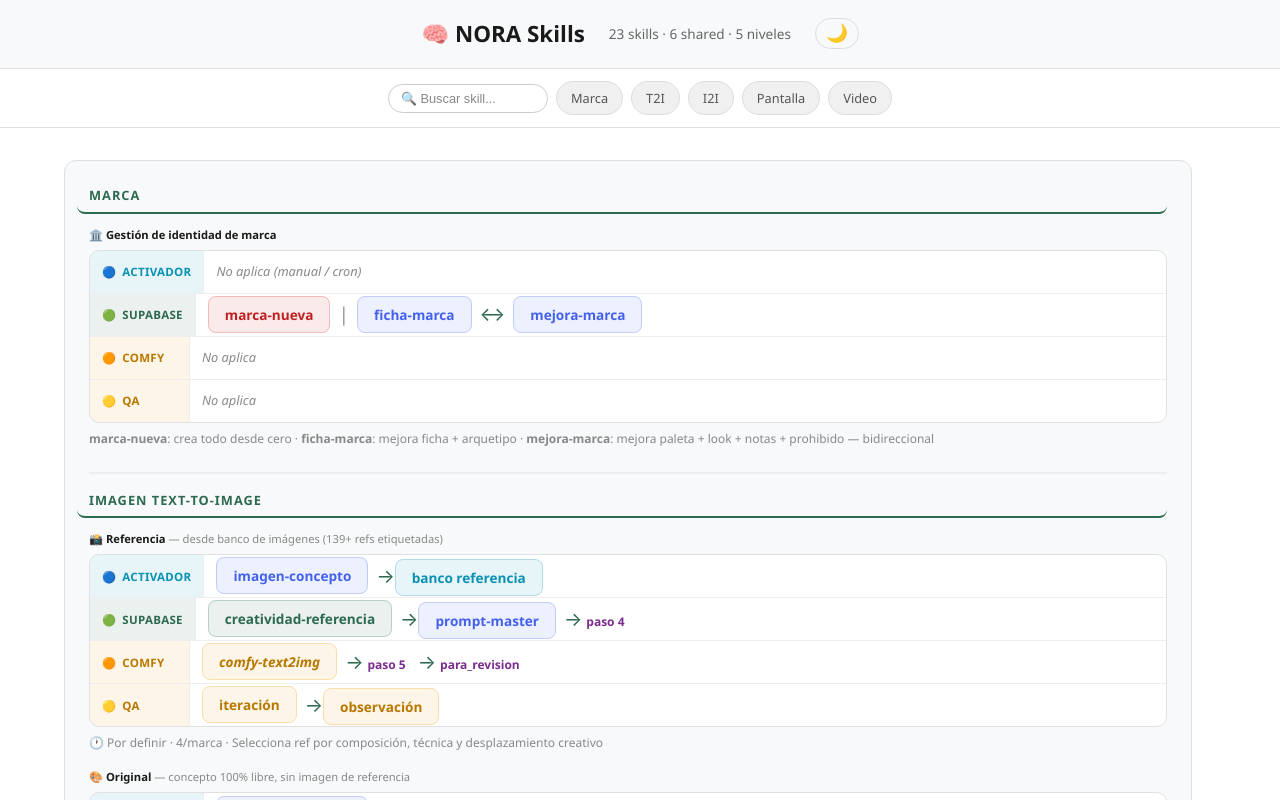
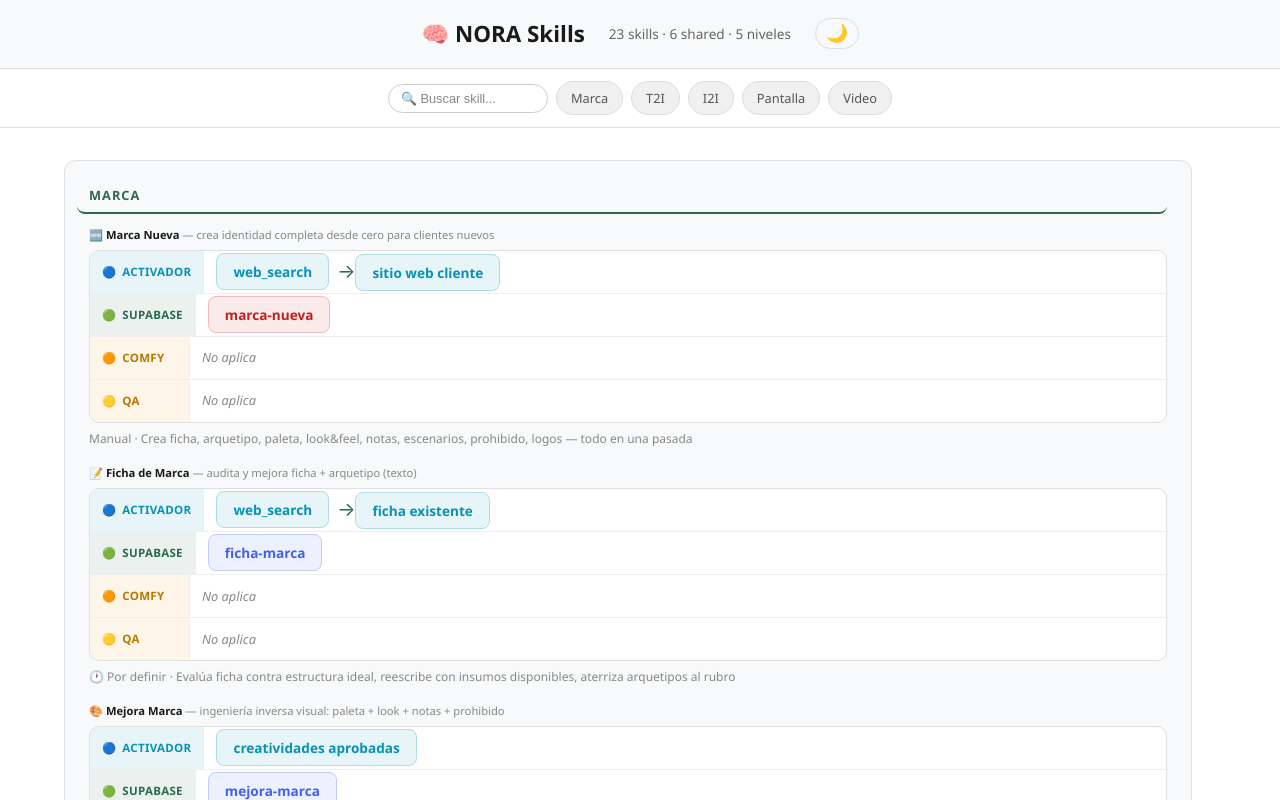
Before and after one commit to anywheretower/nora-dashboard, a React (Vite) app: page / in a window 1280 px wide. Shown: the top 800 px of the page. Built offline with nearby package versions, Linux system fonts and the light colour scheme.

Commit message:
feat: separate marca flows into 3 individual cards

```diff
--- a/src/components/FlowDiagram.jsx
+++ b/src/components/FlowDiagram.jsx
@@ -1,5 +1,5 @@
 import FlowCard from './FlowCard'
-import { textToImageFlows, imgToImgFlow, videoMGFlow, videoAIFlow, marcaFlow, legend } from '../data/flows'
+import { textToImageFlows, imgToImgFlow, videoMGFlow, videoAIFlow, marcaFlows, legend } from '../data/flows'
 
 export default function FlowDiagram({ selectedBox, onSelectBox, selectedTitle, onSelectTitle, searchQuery }) {
   const q = (searchQuery || '').toLowerCase().trim()
@@ -15,14 +15,17 @@
         Marca
       </div>
 
+      {marcaFlows.map((flow) => (
         <FlowCard
-        flow={marcaFlow}
+          key={flow.id}
+          flow={flow}
           selectedBox={selectedBox}
           onSelectBox={onSelectBox}
           selectedTitle={selectedTitle}
           onSelectTitle={onSelectTitle}
           searchQuery={q}
         />
+      ))}
 
       {/* Separator */}
       <div className="flow-separator" />
--- a/src/data/flowDetails.js
+++ b/src/data/flowDetails.js
@@ -145,6 +145,27 @@
     description: 'Búsqueda en internet (Brave API) para descubrir efemérides, feriados y fechas comerciales relevantes al rubro de cada marca en los próximos 15 días.',
     color: 'var(--flow-input-color)',
   },
+  'sitio web cliente': {
+    type: 'input',
+    title: 'Sitio Web del Cliente',
+    icon: '🌐',
+    description: 'Página web del cliente. Se analiza para extraer identidad visual, propuesta de valor, servicios, tono de comunicación y público objetivo.',
+    color: 'var(--flow-input-color)',
+  },
+  'ficha existente': {
+    type: 'input',
+    title: 'Ficha Existente',
+    icon: '📄',
+    description: 'Ficha de marca actual en Supabase. Se evalúa contra la estructura ideal de 13 secciones para identificar vacíos y oportunidades de mejora.',
+    color: 'var(--flow-input-color)',
+  },
+  'creatividades aprobadas': {
+    type: 'input',
+    title: 'Creatividades Aprobadas',
+    icon: '✅',
+    description: 'Creatividades con condicion=resultado_final. Se analizan visualmente para extraer patrones que funcionan y mejorar las instrucciones escritas de marca (paleta, look&feel, notas, prohibido).',
+    color: 'var(--flow-input-color)',
+  },
 }
 
 // Info cards for non-skill items
--- a/src/data/flowSummaries.js
+++ b/src/data/flowSummaries.js
@@ -29,6 +29,27 @@
     icon: '🏛️',
     description: 'Gestión de identidad de marca. Onboarding, auditoría de ficha, mejora visual por ingeniería inversa.',
     cronSkills: ['ficha-marca', 'mejora-marca'],
+    scriptIds: [],
+  },
+  'marca-nueva': {
+    label: '🆕 Marca Nueva',
+    icon: '🆕',
+    description: 'Crea identidad completa desde cero para clientes nuevos: ficha, arquetipo, paleta, look&feel, notas, escenarios, prohibido, logos.',
+    cronSkills: [],
+    scriptIds: [],
+  },
+  'ficha-marca': {
+    label: '📝 Ficha de Marca',
+    icon: '📝',
+    description: 'Audita y mejora ficha + arquetipo (texto). Evalúa contra estructura ideal, reescribe con insumos disponibles.',
+    cronSkills: ['ficha-marca'],
+    scriptIds: [],
+  },
+  'mejora-marca': {
+    label: '🎨 Mejora Marca',
+    icon: '🎨',
+    description: 'Ingeniería inversa visual: analiza creatividades aprobadas para mejorar paleta, look&feel, notas generales y contenido prohibido.',
+    cronSkills: ['mejora-marca'],
     scriptIds: [],
   },
 
--- a/src/data/flows.js
+++ b/src/data/flows.js
@@ -123,18 +123,47 @@
   },
 }
 
-export const marcaFlow = {
-  id: 'marca',
-  icon: '🏛️',
-  title: 'Gestión de identidad de marca',
-  note: '<strong>marca-nueva</strong>: crea todo desde cero · <strong>ficha-marca</strong>: mejora ficha + arquetipo · <strong>mejora-marca</strong>: mejora paleta + look + notas + prohibido — bidireccional',
-  levels: {
-    activador: [{ type: 'na', text: 'No aplica (manual / cron)' }],
-    supabase: [{ type: 'pub', text: 'marca-nueva' }, { type: 'separator', text: '|' }, { type: 'support', text: 'ficha-marca' }, { type: 'bidirectional', text: '↔' }, { type: 'support', text: 'mejora-marca' }],
-    comfy: [{ type: 'na', text: 'No aplica' }],
-    qa: [{ type: 'na', text: 'No aplica' }],
+export const marcaFlows = [
+  {
+    id: 'marca-nueva',
+    icon: '🆕',
+    title: 'Marca Nueva',
+    subtitle: '— crea identidad completa desde cero para clientes nuevos',
+    note: 'Manual · Crea ficha, arquetipo, paleta, look&feel, notas, escenarios, prohibido, logos — todo en una pasada',
+    levels: {
+      activador: [{ type: 'input', text: 'web_search' }, { type: 'input', text: 'sitio web cliente' }],
+      supabase: [{ type: 'pub', text: 'marca-nueva' }],
+      comfy: [{ type: 'na', text: 'No aplica' }],
+      qa: [{ type: 'na', text: 'No aplica' }],
+    },
   },
-}
+  {
+    id: 'ficha-marca',
+    icon: '📝',
+    title: 'Ficha de Marca',
+    subtitle: '— audita y mejora ficha + arquetipo (texto)',
+    note: '🕐 Por definir · Evalúa ficha contra estructura ideal, reescribe con insumos disponibles, aterriza arquetipos al rubro',
+    levels: {
+      activador: [{ type: 'input', text: 'web_search' }, { type: 'input', text: 'ficha existente' }],
+      supabase: [{ type: 'support', text: 'ficha-marca' }],
+      comfy: [{ type: 'na', text: 'No aplica' }],
+      qa: [{ type: 'na', text: 'No aplica' }],
+    },
+  },
+  {
+    id: 'mejora-marca',
+    icon: '🎨',
+    title: 'Mejora Marca',
+    subtitle: '— ingeniería inversa visual: paleta + look + notas + prohibido',
+    note: '🕐 Por definir · Analiza creatividades aprobadas para mejorar instrucciones escritas de marca. Trigger: cada 10+ aprobadas',
+    levels: {
+      activador: [{ type: 'input', text: 'creatividades aprobadas' }],
+      supabase: [{ type: 'support', text: 'mejora-marca' }],
+      comfy: [{ type: 'na', text: 'No aplica' }],
+      qa: [{ type: 'na', text: 'No aplica' }],
+    },
+  },
+]
 
 export const legend = [
   { text: 'input', type: 'input', label: 'fuente datos' },
```
Lines whose indentation alone changed are shown as unchanged.
